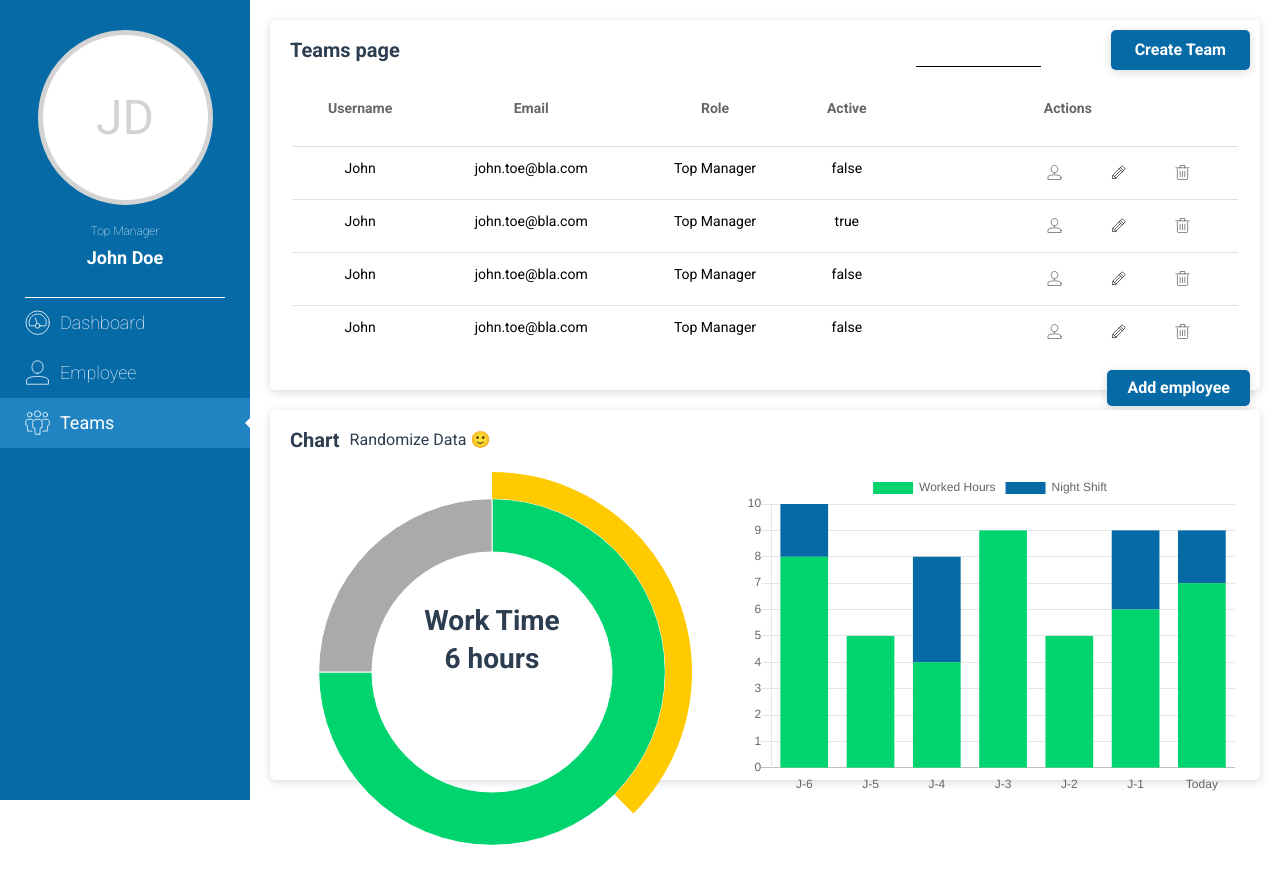
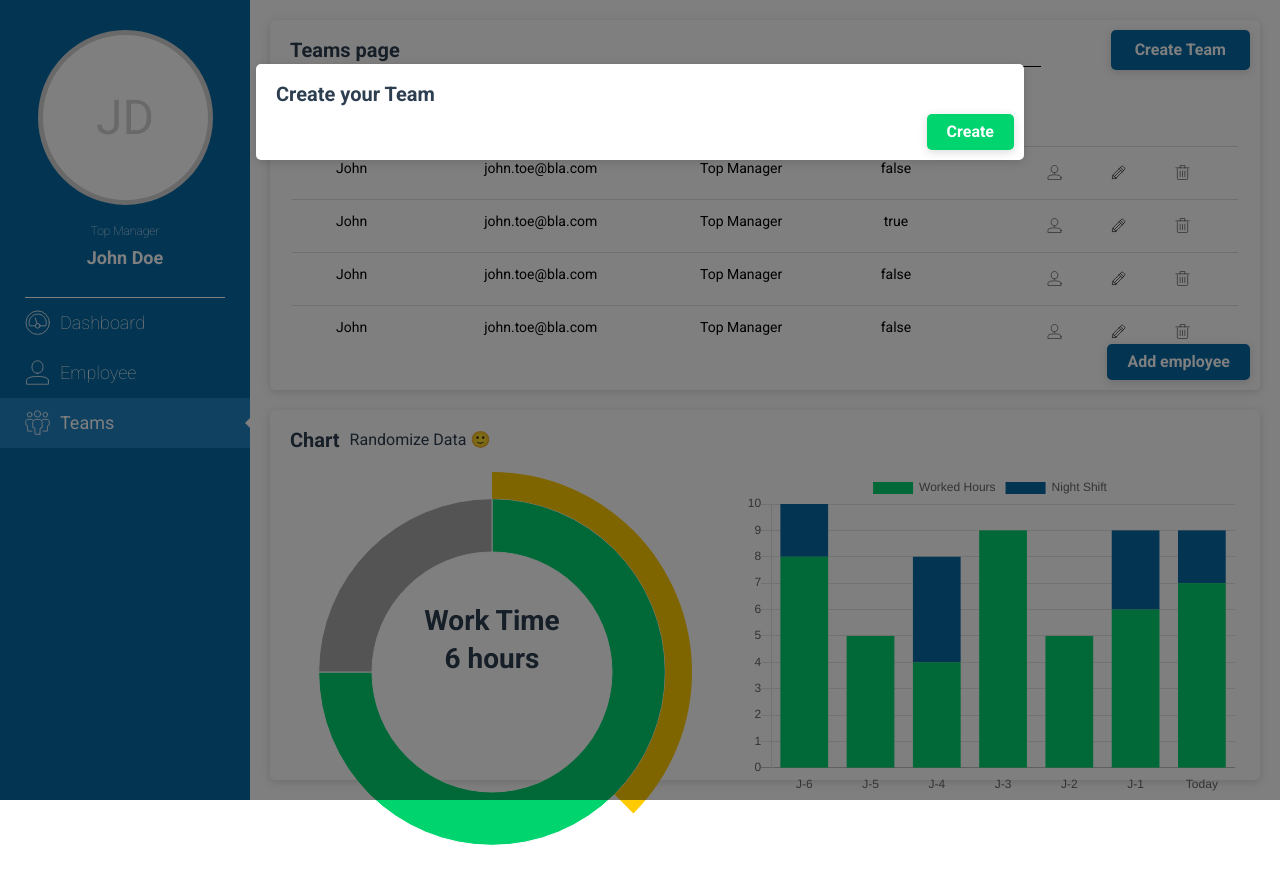
Before and after one commit to Spounge/TimeManager, a Vue app in the folder frontend/: page /teams/1 in a window 1280 px wide. Both pictures are taken after a click on the button "Create Team". Built offline with nearby package versions, Linux system fonts and the light colour scheme.

Commit message:
[Teams]: Teams Views: modal: ajout bouton + modif team view

```diff
--- a/frontend/src/components/Modals/CreateTeam.vue
+++ b/frontend/src/components/Modals/CreateTeam.vue
@@ -1,12 +1,20 @@
 <template>
   <div class="modal-background"
   :class="{ active: isActive }"
-  @click="toggleModal(false)"
+  @click.stop="toggleModal(false)"
   >
-      <div class="modal"
+      <form
+      class="modal-container tile"
+      @submit.prevent="createTeam()"
       @click.stop>
-        <h1>Ceci est une modal :)</h1>
-      </div>
+        <header class="header">
+          <h2 class="title">Create your Team</h2>
+        </header>
+
+        <footer class="footer">
+          <button type="submit" class="button-green">Create</button>
+        </footer>
+      </form>
   </div>
 </template>
 
@@ -22,85 +30,66 @@ export default {
       default: null
     }
   },
+  data: () => ({
+    workingTimeData: {
+      start: null,
+      end: null
+    }
+  }),
 };
 </script>
 
 <style lang="scss" scoped>
 .modal-background {
-    position: absolute;
-    top: 0;
-    left: 0;
-    width: 100%;
-    height: 100%;
-    z-index: 100;
-    background: rgba(0, 0, 0, 0.5);
-
-    // ICI aulieu de mettre "display: flex", on va mettre "display: none" pour cache la modal par default
-    // mais mettre "display: flex" si la classe "active" est aussi presente sur cette element
   display: none;
   &.active {
     display: flex;
   }
 
+  position: absolute;
+  top: 0;
+  left: 0;
+
   justify-content: center;
+  align-items: flex-start;
+  width: 100%;
+  height: 100%;
+  z-index: 100;
+
+
+  background: rgba(0, 0, 0, 0.5);
+
+  .modal-container {
+    position: relative;
+    width: 60%;
+    margin-top: 5%;
+
+    .modal-form {
+      display: flex;
+      flex-direction: column;
       align-items: center;
 
-    .modal {
-        width: 50%;
-        height: 50%;
-        background: white;
+      padding: 20px;
+      .inputs {
+        display: grid;
+        grid-template-columns: 1fr 2fr;
+        align-items: center;
+        margin: 20px 0;
+        label {
+          justify-self: flex-end;
+          font-weight: 600;
+          padding: 0 10px;
+        }
+        input {
+          justify-self: flex-start;
+          padding: 0 10px;
         }
       }
-// .modal-background {
-//   display: none;
-//   &.active {
-//     display: flex;
-//   }
+    }
 
-//   position: absolute;
-//   top: 0;
-//   left: 0;
-
-//   justify-content: center;
-//   align-items: flex-start;
-//   width: 100%;
-//   height: 100%;
-//   z-index: 100;
-
-
-//   background: rgba(0, 0, 0, 0.5);
-
-//   .modal-container {
-//     position: relative;
-//     width: 60%;
-//     margin-top: 5%;
-
-//     .modal-form {
-//       display: flex;
-//       flex-direction: column;
-//       align-items: center;
-
-//       padding: 20px;
-//       .inputs {
-//         display: grid;
-//         grid-template-columns: 1fr 2fr;
-//         align-items: center;
-//         margin: 20px 0;
-//         label {
-//           justify-self: flex-end;
-//           font-weight: 600;
-//           padding: 0 10px;
-//         }
-//         input {
-//           justify-self: flex-start;
-//           padding: 0 10px;
-//         }
-//       }
-//     }
-
-//     .button-green {
-//       color: white;
-//     }
-//   }
-// }
+    .button-green {
+      color: white;
+    }
+  }
+}
 </style>
--- a/frontend/src/components/Teams.vue
+++ b/frontend/src/components/Teams.vue
@@ -22,17 +22,23 @@
               <thead>
                 <tr>
                     <th class="text-left">Username</th>
+                    <th class="text-left"></th>
                     <th class="text-left">Email</th>
+                    <th class="text-left"></th>
                     <th class="text-left">Role</th>
+                    <th class="text-left"></th>
                     <th class="text-left">Active</th>
-                    <th class="text-left">Actions</th>
+                    <th class="text-left"></th>
                 </tr>
               </thead>
               <tbody>
                 <tr v-for="teamTable in teamTablesData" :key="teamTable.id">
                   <td class="text-tab">{{ teamTable.username }}</td>
+                  <td class="text-tab"></td>
                   <td class="text-tab">{{ teamTable.email }}</td>
+                  <td class="text-tab"></td>
                   <td class="text-tab">{{ teamTable.role }}</td>
+                  <td class="text-tab"></td>
                   <td class="text-tab">{{ teamTable.active }}</td>
                   <td> <v-card-actions>
                     <v-spacer></v-spacer>
@@ -78,9 +84,7 @@ export default {
   },
 
   data: () => ({
-    return: {
       isActive: false,
-    },
 
     teamTablesData: [
       { id: 1, username: "John", email: "john.toe@bla.com", role: "Top Manager", active: false},
@@ -98,7 +102,7 @@ export default {
   }),
 
   methods: {
-    toggleModal(show = true) { // ici on creer un parametre pour pouvoir decider de mettre isActive a True ou False celon nos besoin
+    toggleModal(show = true) {
       this.isActive = show
     }
   },
@@ -122,8 +126,13 @@ export default {
   .container {
     justify-content: flex-start;
     align-items: flex-start;
+    table-layout: auto;
+    width: 100%;
+    min-height: 30%;
+
     .v-data-table {
       min-width: 100%;
+
       .text-tab {
         color: black;
       }
```
Lines whose indentation alone changed are shown as unchanged.
